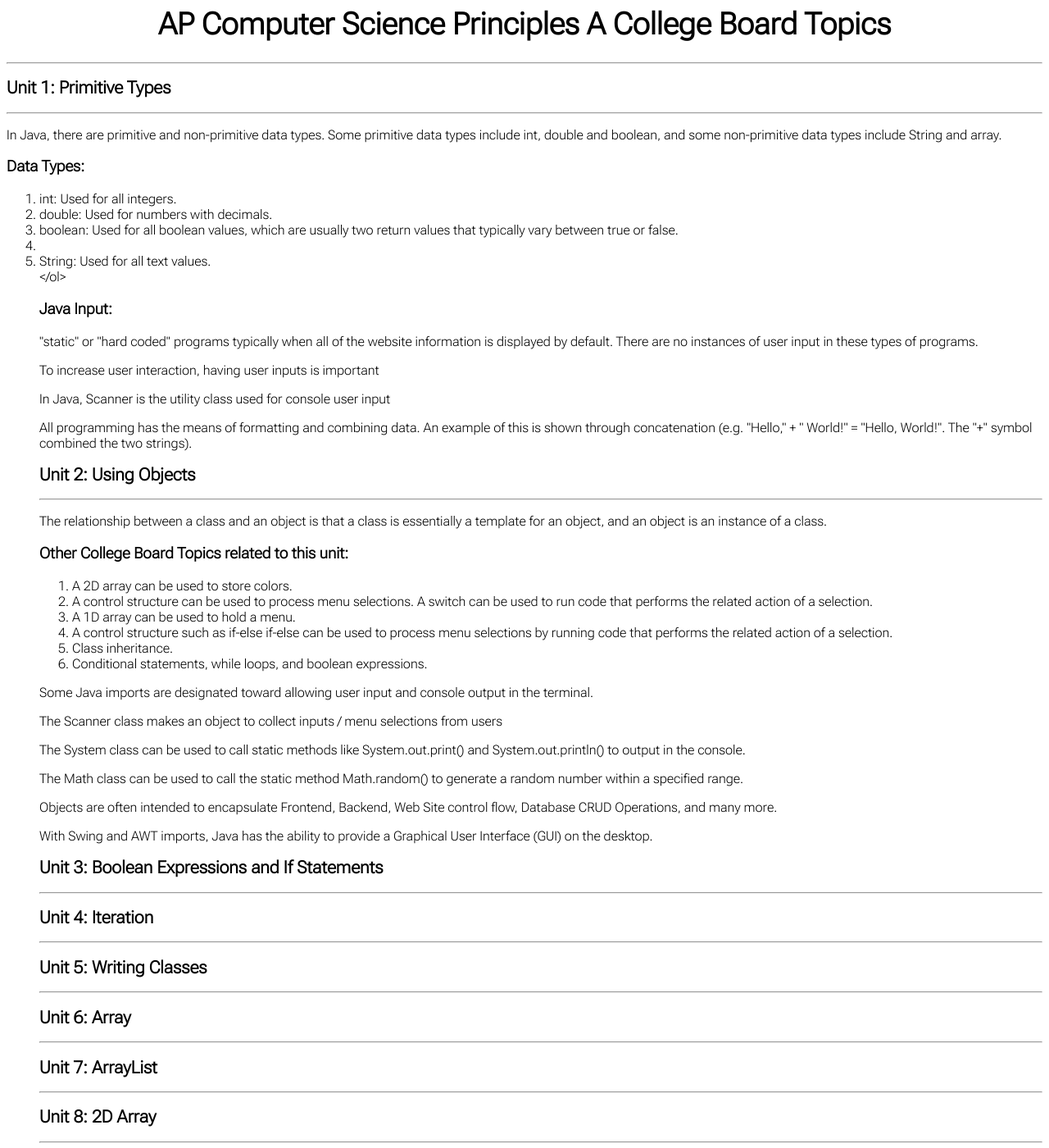
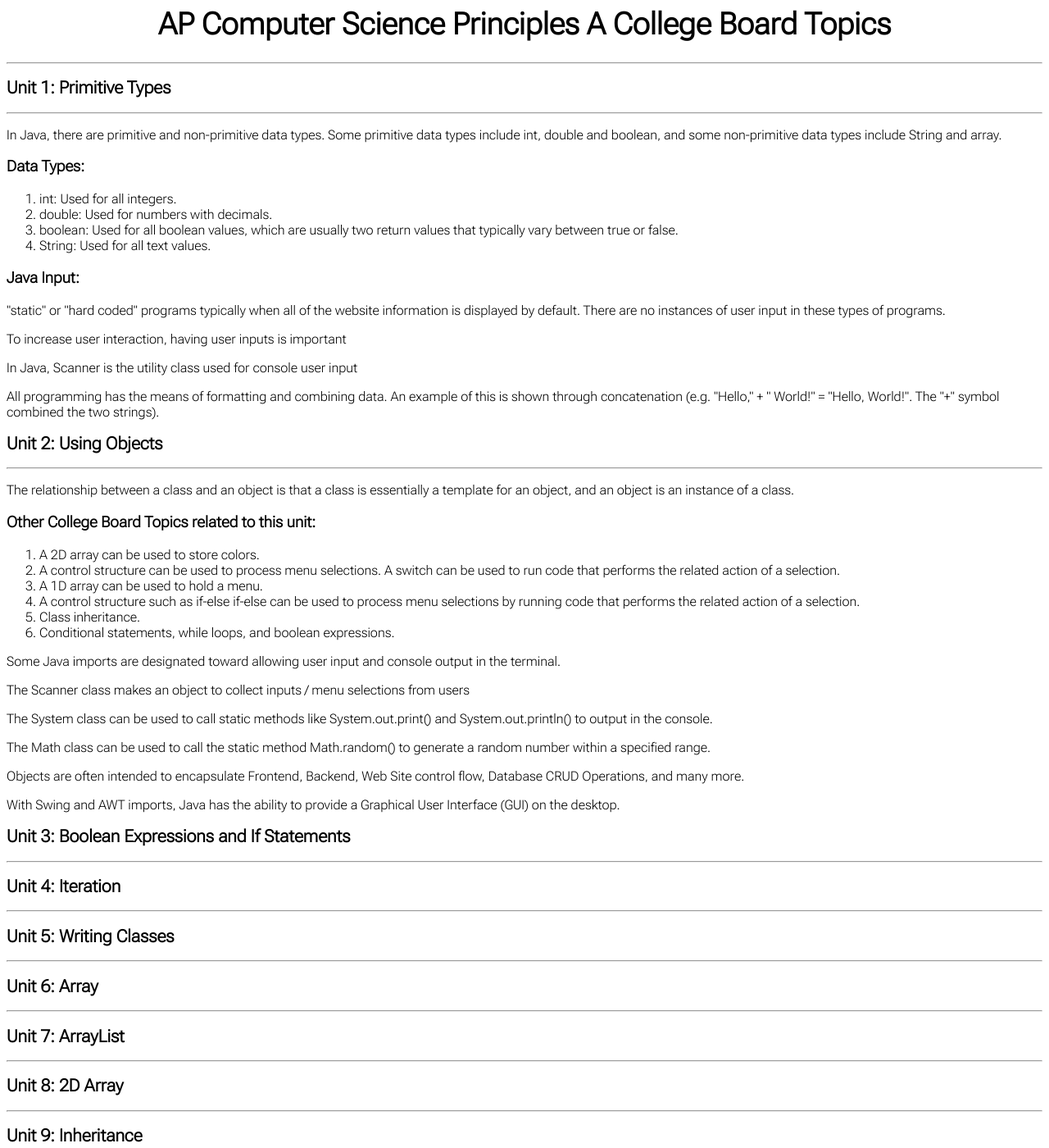
Before and after one commit to Dylanluo05/DylanLuoAPCSA, a Jekyll site: the page built from _posts/2022-08-27-collegeboard-topics.md, in a window 1280 px wide and 1400 px high. Shown: the whole window at 82% size. Built offline with Jekyll 4.4.1, drawn with Linux system fonts in a browser that asks for light colours.

```diff
--- a/_posts/2022-08-27-collegeboard-topics.md
+++ b/_posts/2022-08-27-collegeboard-topics.md
@@ -30,7 +30,7 @@
         <ol>
             <li>int: Used for all integers.</li>
             <li>double: Used for numbers with decimals.</li>
-            <li>boolean: Used for all boolean values, which are usually two return values that typically vary between true or false.<li>
+            <li>boolean: Used for all boolean values, which are usually two return values that typically vary between true or false.</li>
             <li>String: Used for all text values.</li>
         </ol>
         <h3>Java Input:</h3>
```
Also changed, not shown: 2 other files.
